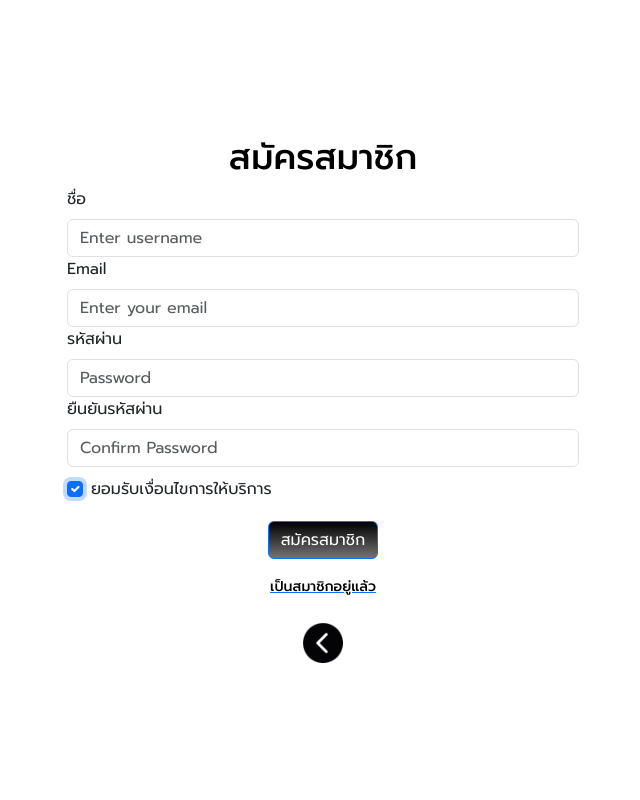
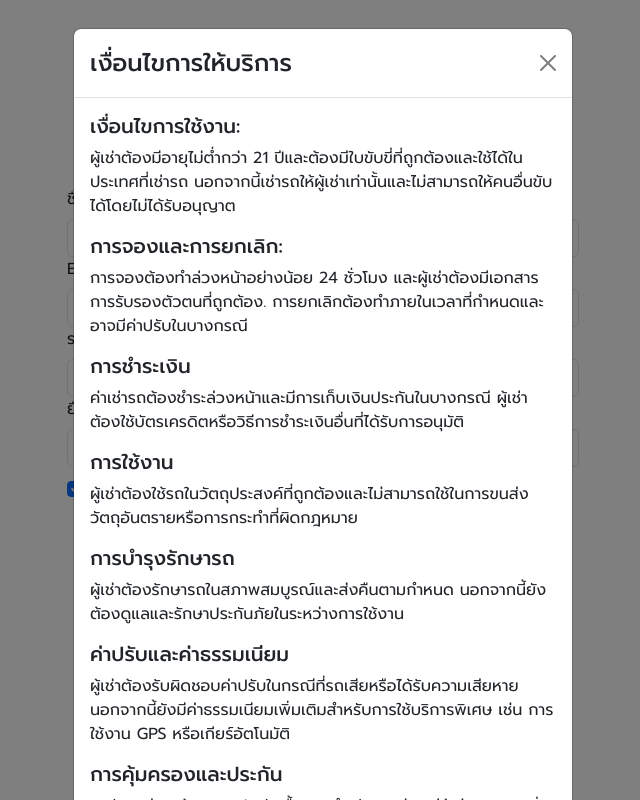
Before and after one commit to EMBlackZero/My-Second-Website-Team-, a React (Create React App) app in the folder fronendcar/: page /CreateAccount in a window 1280 px wide. Both pictures are taken after a click on the checkbox "ยอมรับเงื่อนไขการให้บริการ". Shown: the whole page, without its empty margins (317-957 px from the left). Built offline with nearby package versions, Linux system fonts and the light colour scheme; no server answers.

Commit message:
'เงื่อนไขการรับบริการ'

```diff
--- a/fronendcar/src/PageAll/CreateAccount.js
+++ b/fronendcar/src/PageAll/CreateAccount.js
@@ -1,5 +1,5 @@
 import React, { useState, useEffect } from "react";
-import { Container, Row, Col, Form, Button } from "react-bootstrap";
+import { Container, Row, Col, Form, Button, Modal } from "react-bootstrap";
 import axios from "axios";
 import { useNavigate, useParams } from "react-router-dom";
 import "../CssAll/LoginCss.css";
@@ -9,6 +9,7 @@ const CreateAccount = () => {
   const [password, setPassword] = useState("");
   const [email, setEmail] = useState("");
   const [subscribe, setSubscribe] = useState(false);
+  const [show, setShow] = useState(false);
   const [confirmPassword, setConfirmPassword] = useState("");
 
   const handleUsernameChange = (e) => {
@@ -26,6 +27,7 @@ const CreateAccount = () => {
     setEmail(event.target.value);
   };
   const handleSubscribeChange = () => {
+    setShow(subscribe ? false : true);
     setSubscribe(!subscribe);
   };
   const handleSubmit = async (e) => {
@@ -135,6 +137,51 @@ const CreateAccount = () => {
       <button className="icon-button" onClick={() => navigate("/")}>
         <img src="back.png"></img>
       </button>
+      <Modal show={show} onHide={() => setShow(false)} centered>
+  <Modal.Header closeButton>
+    <Modal.Title>เงื่อนไขการให้บริการ</Modal.Title>
+  </Modal.Header>
+  <Modal.Body>
+    <h5>เงื่อนไขการใช้งาน:</h5>
+    <p>
+      ผู้เช่าต้องมีอายุไม่ต่ำกว่า 21 ปีและต้องมีใบขับขี่ที่ถูกต้องและใช้ได้ในประเทศที่เช่ารถ
+      นอกจากนี้เช่ารถให้ผู้เช่าเท่านั้นและไม่สามารถให้คนอื่นขับได้โดยไม่ได้รับอนุญาต
+    </p>
+
+    <h5>การจองและการยกเลิก:</h5>
+    <p>
+      การจองต้องทำล่วงหน้าอย่างน้อย 24 ชั่วโมง และผู้เช่าต้องมีเอกสารการรับรองตัวตนที่ถูกต้อง.
+      การยกเลิกต้องทำภายในเวลาที่กำหนดและอาจมีค่าปรับในบางกรณี
+    </p>
+    <h5>การชำระเงิน</h5>
+    <p>
+    ค่าเช่ารถต้องชำระล่วงหน้าและมีการเก็บเงินประกันในบางกรณี ผู้เช่าต้องใช้บัตรเครดิตหรือวิธีการชำระเงินอื่นที่ได้รับการอนุมัติ
+    </p>
+    <h5>การใช้งาน</h5>
+    <p>ผู้เช่าต้องใช้รถในวัตถุประสงค์ที่ถูกต้องและไม่สามารถใช้ในการขนส่งวัตถุอันตรายหรือการกระทำที่ผิดกฎหมาย</p>
+    <h5>การบำรุงรักษารถ</h5>
+    <p>ผู้เช่าต้องรักษารถในสภาพสมบูรณ์และส่งคืนตามกำหนด นอกจากนี้ยังต้องดูแลและรักษาประกันภัยในระหว่างการใช้งาน</p>
+    <h5>ค่าปรับและค่าธรรมเนียม</h5>
+    <p>ผู้เช่าต้องรับผิดชอบค่าปรับในกรณีที่รถเสียหรือได้รับความเสียหาย นอกจากนี้ยังมีค่าธรรมเนียมเพิ่มเติมสำหรับการใช้บริการพิเศษ เช่น การใช้งาน GPS หรือเกียร์อัตโนมัติ</p>
+    <h5>การคุ้มครองและประกัน</h5>
+    <p>บริษัทจะมีการคุ้มครองประกันพื้นฐานสำหรับรถเช่า แต่ผู้เช่าสามารถเพิ่มความคุ้มครองเพิ่มเติมได้โดยจ่ายค่าเพิ่มเติม</p>
+    <h5>การคืนรถ</h5>
+    <p>ผู้เช่าต้องคืนรถตามเวลาที่กำหนด หากคืนล่าช้าอาจมีค่าปรับและผู้เช่าต้องรับผิดชอบค่าใช้จ่ายที่เกิดขึ้นจากการคืนล่าช้า</p>
+    <h5>การขับขี่ตามกฎหมาย</h5>
+    <p>ผู้เช่าต้องปฏิบัติตามกฎหมายจราจรในทุกประการขณะขับขี่และรับผิดชอบในการละเมิดกฎหมายจราจร</p>
+    <h5>ข้อตกลงทั่วไป</h5>
+    <p>เงื่อนไขเหล่านี้มีผลบังคับต่อทั้งผู้เช่าและบริษัทเช่ารถ และการใช้บริการเช่ารถจะถือว่าผูกพันตามเงื่อนไขที่ระบุไว้ทั้งหมด</p>
+
+  </Modal.Body>
+  <Modal.Footer>
+    <Button variant="danger" onClick={handleSubscribeChange}>
+      ไม่ยอมรับเงื่อนไข
+    </Button>
+    <Button variant="primary" onClick={() => setShow(false)}>
+      ยอมรับเงื่อนไข
+    </Button>
+  </Modal.Footer>
+</Modal>
     </div>
   );
 };
```
